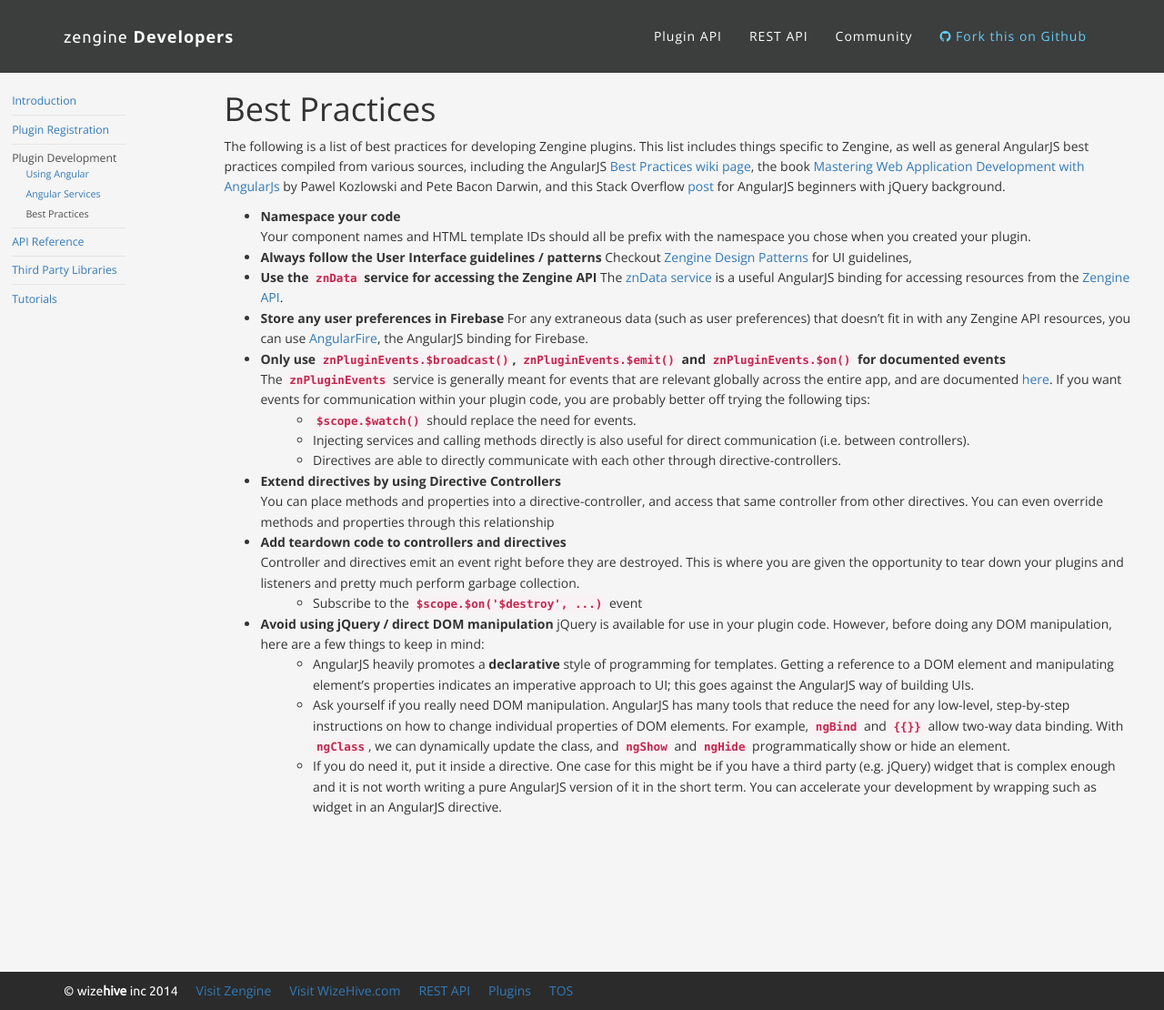
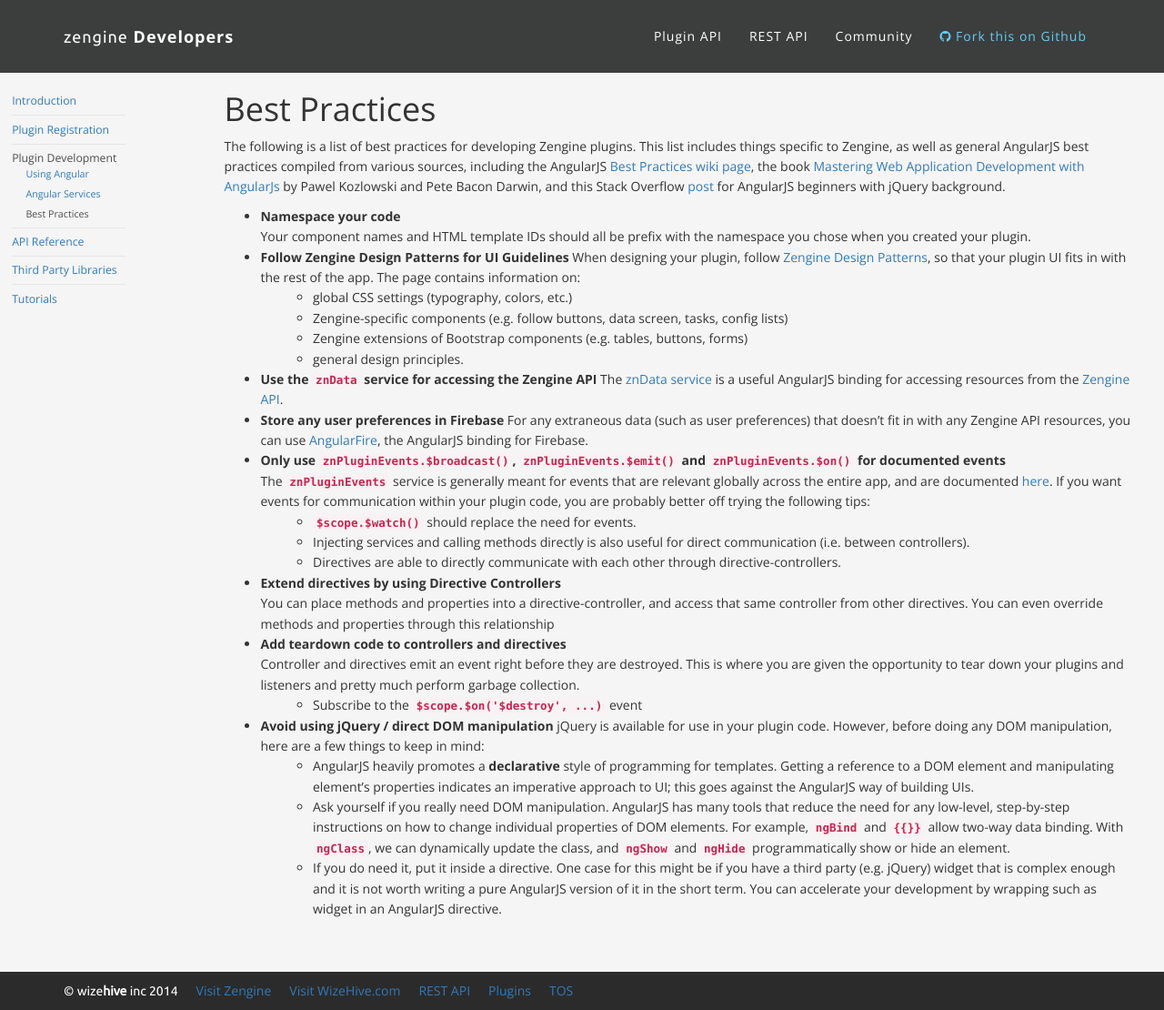
Before and after one commit to ZengineHQ/developers, a Jekyll site: the page built from plugins/development/best-practices.md, in a window 1280 px wide and 1110 px high. Shown: the whole window at 91% size. Built offline with Jekyll 4.4.1, drawn with Linux system fonts in a browser that asks for light colours; nearby versions of some CDN libraries.

Commit message:
2752 - replace a tags with markdown

```diff
--- a/plugins/development/best-practices.md
+++ b/plugins/development/best-practices.md
@@ -4,12 +4,16 @@ group: development
 ---
 # Best Practices
 
-The following is a list of best practices for developing {{site.productName}} plugins. This list includes things specific to {{site.productName}}, as well as general AngularJS best practices compiled from various sources, including the AngularJS [Best Practices wiki page](https://github.com/angular/angular.js/wiki/Best-Practices), the book [Mastering Web Application Development with AngularJs](http://www.amazon.com/Mastering-Web-Application-Development-AngularJS/dp/1782161821) by Pawel Kozlowski and Pete Bacon Darwin, and this Stack Overflow [post](http://stackoverflow.com/questions/14994391/how-do-i-think-in-angularjs-if-i-have-a-jquery-background) for AngularJS beginners with jQuery background.
+The following is a list of best practices for developing {{site.productName}} plugins. This list includes things specific to {{site.productName}}, as well as general AngularJS best practices compiled from various sources, including the AngularJS [Best Practices wiki page](https://github.com/angular/angular.js/wiki/Best-Practices){:target="_blank"}, the book [Mastering Web Application Development with AngularJs](http://www.amazon.com/Mastering-Web-Application-Development-AngularJS/dp/1782161821){:target="_blank"} by Pawel Kozlowski and Pete Bacon Darwin, and this Stack Overflow [post](http://stackoverflow.com/questions/14994391/how-do-i-think-in-angularjs-if-i-have-a-jquery-background){:target="_blank"} for AngularJS beginners with jQuery background.
 
 * **Namespace your code**
   Your component names and HTML template IDs should all be prefix with the namespace you chose when you created your plugin.
-* **Always follow the User Interface guidelines / patterns**
-  Checkout [{{site.productName}} Design Patterns]({{site.clientDomain}}/patterns) for UI guidelines,
+* **Follow {{site.productName}} Design Patterns for UI Guidelines**
+  When designing your plugin, follow [{{site.productName}} Design Patterns]({{site.clientDomain}}/patterns){:target="_blank"}, so that your plugin UI fits in with the rest of the app. The page contains information on:
+  - global CSS settings (typography, colors, etc.)
+  - {{site.productName}}-specific components (e.g. follow buttons, data screen, tasks, config lists)
+  - {{site.productName}} extensions of Bootstrap components (e.g. tables, buttons, forms)
+  - general design principles.
 * **Use the `znData` service for accessing the {{site.productName}} API**
   The [znData service]({{site.baseurl}}/plugins/api/services/#zndata) is a useful AngularJS binding for accessing resources from the [{{site.productName}} API]({{site.baseurl}}/rest-api).
 * **Store any user preferences in Firebase**
```
Also changed, not shown: plugins/api/directives/index.md (+1 -1 lines), plugins/api/services/index.md (+5 -5 lines), plugins/getting-started/index.md (+1 -1 lines), plugins/third-party/ace-editor.md (+4 -4 lines), plugins/third-party/index.md (+1 -1 lines).
